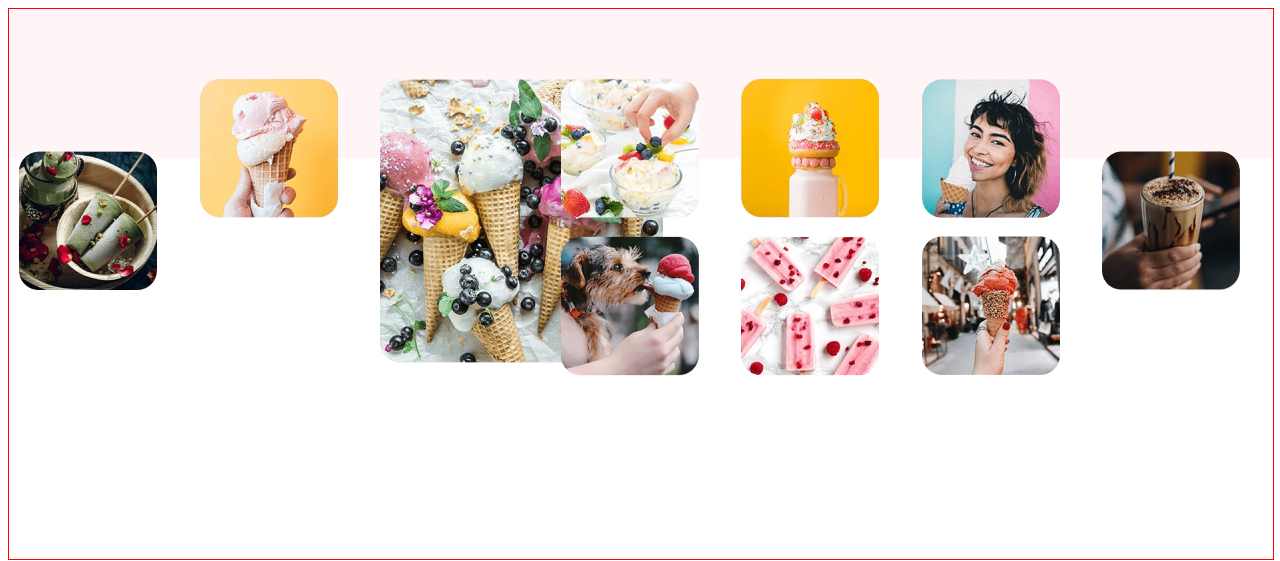
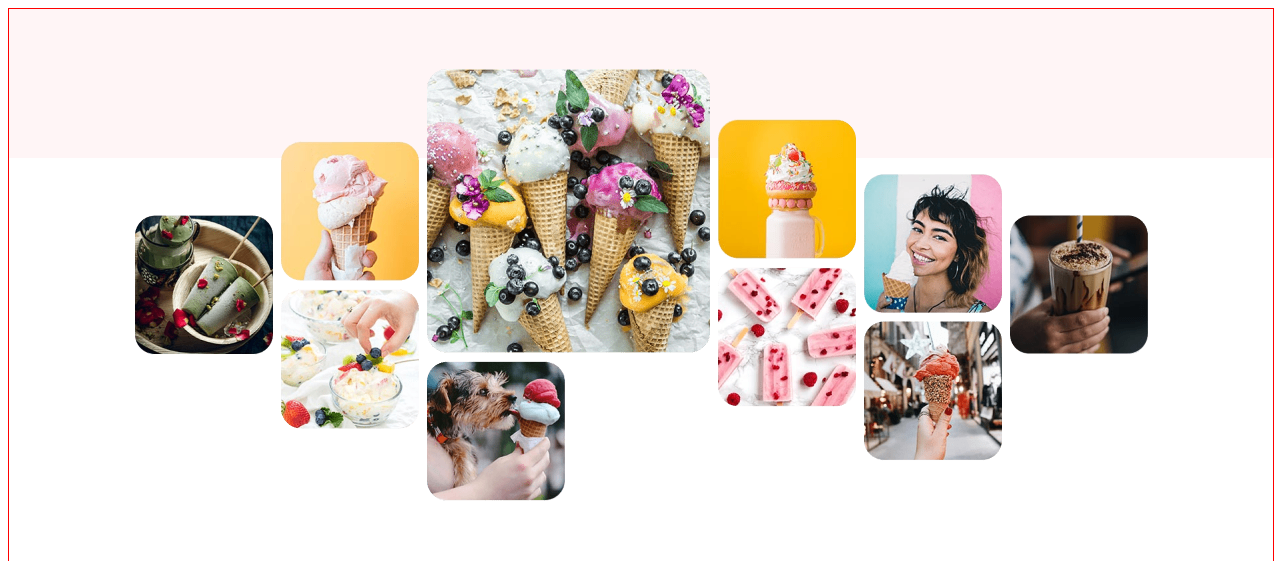
Before and after one commit to dearlexis/test, a plain HTML site: page index.html in a window 1280 px wide. Shown: the top 561 px of the page. Drawn offline with Linux system fonts and the light colour scheme.

Commit message:
adds masonry grid

```diff
--- a/css/style.css
+++ b/css/style.css
@@ -3,9 +3,9 @@ img {
 }
 
 .section {
-  /* display: flex;
+  display: flex;
   justify-content: center;
-  align-items: center; */
+  align-items: center;
 
   width: 100%;
   padding: 60px 0;
@@ -13,40 +13,36 @@ img {
   border: 1px solid red;
 }
 
-.grid {
-  position: relative;
-  overflow: hidden;
-  width: 100%;
-  height: 430px;
+.grid-2 {
+  height: 100%;
+  gap: 8px;
+}
+
+.grid-4 {
+  padding-bottom: 45px;
+}
+
+.grid-5 {
+  padding-top: 65px;
+}
+
+.grid__item--bottom {
+  margin-bottom: 8px;
+}
+
+.grid__item--big {
+  height: 100%;
 }
 
 .grid__wrap {
   display: flex;
-  flex-direction: column;
-  height: 430px;
-  flex-wrap: wrap;
+  align-items: center;
+  grid-template-columns: 138px 138px 283px 138px 138px 138px;
+  grid-template-rows: auto;
+  gap: 8px 8px;
+  margin: 0 auto;
 }
 
-.grid__item {
-  margin: 0;
-  width: 138px;
-  min-width: 138px;
-  height: 138px;
-  min-height: 138px;
-  margin: 10px;
-  /* gap: 8px; */
-  display: flex;
-  align-items: center;
-}
-
-.grid__item--big {
-  height: 283px;
-}
-
-/* .grid__wrap {
-  display: grid;
-  grid-template-columns: 138px 138px 283px 138px 138px 138px;
-  grid-template-rows: auto;
+/* .gallery__img {
   gap: 8px;
-  margin: 0 auto;
 } */
--- a/index.html
+++ b/index.html
@@ -17,31 +17,39 @@
             <div class="grid__item grid__item--big">
               <img src="./img/gallery-01.png" alt="" class="gallery__img" />
             </div>
-            <div class="grid__item">
+            <div class="grid-2">
+              <div class="grid__item--bottom">
                 <img src="./img/gallery-02.png" alt="" class="gallery__img" />
               </div>
-            <div class="grid__item grid__item--big">
+              <div class="">
+                <img src="./img/gallery-06.png" alt="" class="gallery__img" />
+              </div>
+            </div>
+            <div class="grid-3">
+              <div class="grid__item grid__item--bottom">
                 <img src="./img/gallery-04.png" alt="" class="gallery__img" />
-            </div>
-            <div class="grid__item">
-              <img src="./img/gallery-06.png" alt="" class="gallery__img" />
               </div>
               <div class="grid__item">
                 <img src="./img/gallery-08.png" alt="" class="gallery__img" />
               </div>
-            <div class="grid__item">
+            </div>
+            <div class="grid-4">
+              <div class="grid__item grid__item--bottom">
                 <img src="./img/gallery-10.png" alt="" class="gallery__img" />
               </div>
               <div class="grid__item">
                 <img src="./img/gallery-03.png" alt="" class="gallery__img" />
               </div>
-            <div class="grid__item">
+            </div>
+            <div class="grid-5">
+              <div class="grid__item grid__item--bottom">
                 <img src="./img/gallery-05.png" alt="" class="gallery__img" />
               </div>
               <div class="grid__item">
                 <img src="./img/gallery-07.png" alt="" class="gallery__img" />
               </div>
-            <div class="grid__item grid__item--big">
+            </div>
+            <div class="grid-2">
               <img src="./img/gallery-09.png" alt="" class="gallery__img" />
             </div>
           </div>
```
Lines whose indentation alone changed are shown as unchanged.
